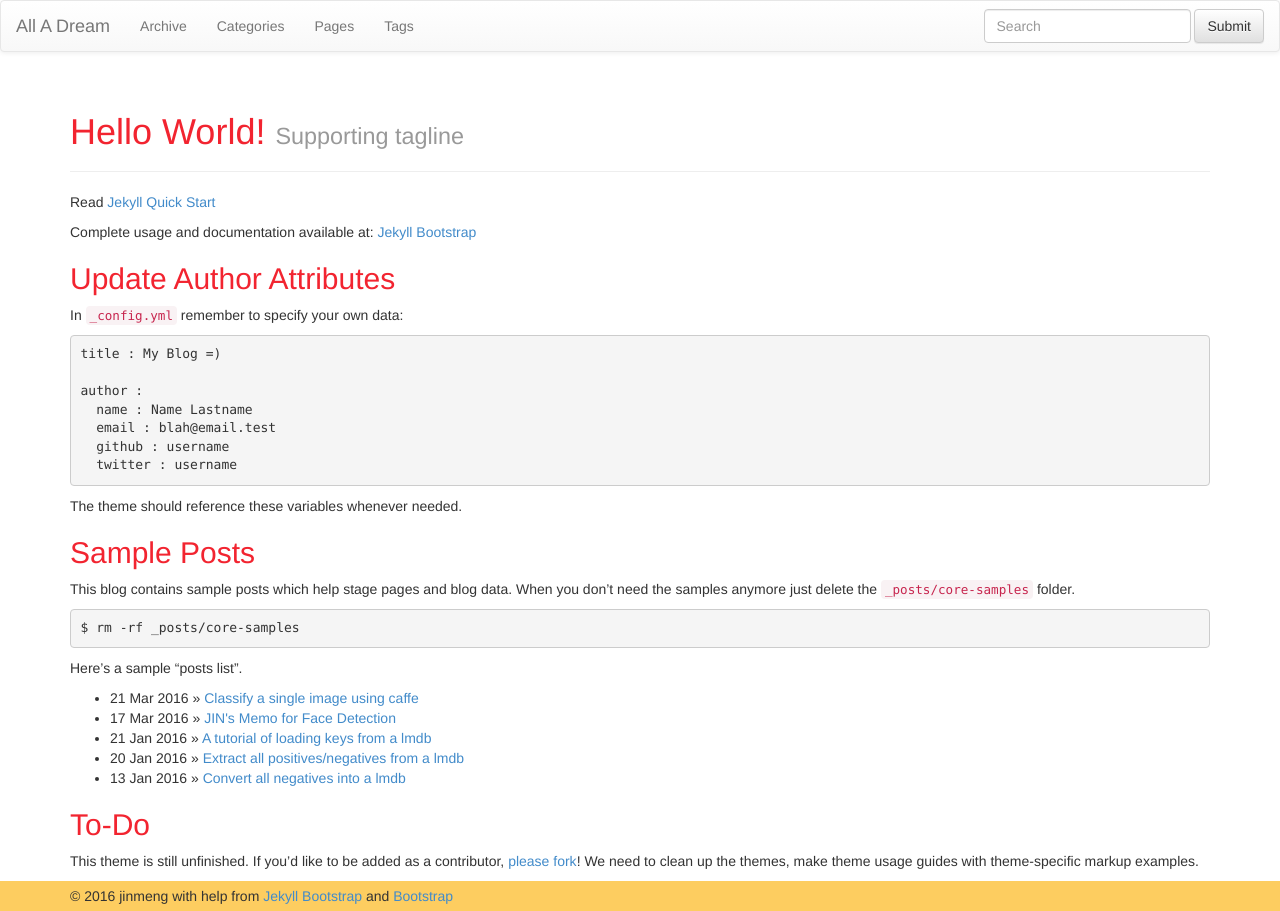
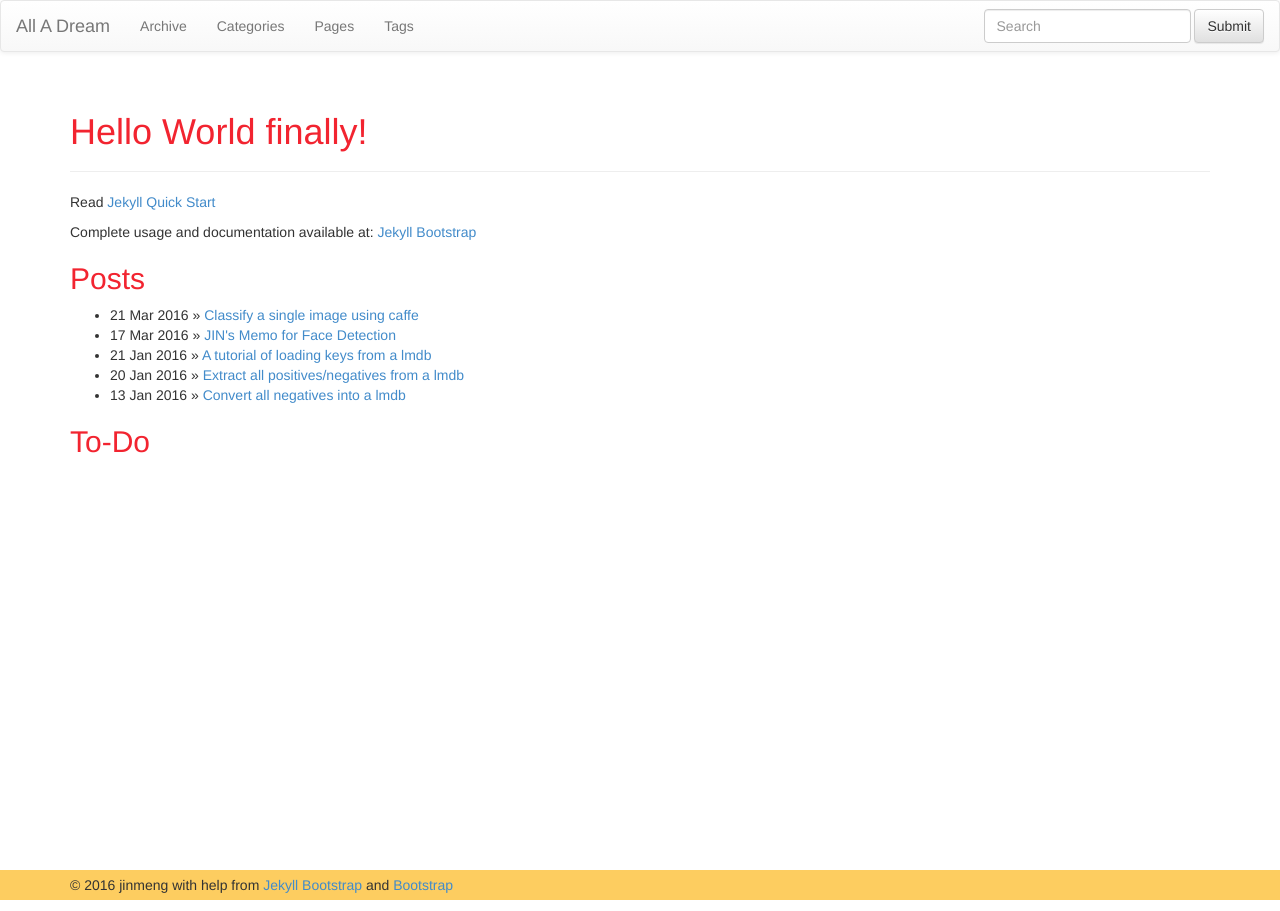
Before and after one commit to jinmeng/jinmeng.github.io, a Jekyll site: the page built from index.md, in a window 1280 px wide. Built offline with Jekyll 4.4.1, drawn with Linux system fonts in a browser that asks for light colours; nearby versions of some CDN libraries.

Commit message:
update index.md

```diff
--- a/_config.yml
+++ b/_config.yml
@@ -3,7 +3,7 @@
 permalink: /:categories/:year/:month/:day/:title
 
 exclude: [".rvmrc", ".rbenv-version", "README.md", "Rakefile", "changelog.md"]
-highlighter: pygments
+highlighter: rouge
 
 # Themes are encouraged to use these universal variables
 # so be sure to set them if your theme uses them.
--- a/_includes/themes/twitter/settings.yml
+++ /dev/null
@@ -1,2 +0,0 @@
-theme :
-  name : twitter
--- a/index.md
+++ b/index.md
@@ -1,7 +1,7 @@
 ---
 layout: page
-title: Hello World!
-tagline: Supporting tagline
+title: Hello World finally!
+
 ---
 {% include JB/setup %}
 
@@ -9,28 +9,9 @@ Read [Jekyll Quick Start](http://jekyllbootstrap.com/usage/jekyll-quick-start.ht
 
 Complete usage and documentation available at: [Jekyll Bootstrap](http://jekyllbootstrap.com)
 
-## Update Author Attributes
 
-In `_config.yml` remember to specify your own data:
 
-    title : My Blog =)
-
-    author :
-      name : Name Lastname
-      email : blah@email.test
-      github : username
-      twitter : username
-
-The theme should reference these variables whenever needed.
-
-## Sample Posts
-
-This blog contains sample posts which help stage pages and blog data.
-When you don't need the samples anymore just delete the `_posts/core-samples` folder.
-
-    $ rm -rf _posts/core-samples
-
-Here's a sample "posts list".
+## Posts
 
 <ul class="posts">
   {% for post in site.posts %}
@@ -39,6 +20,3 @@ Here's a sample "posts list".
 </ul>
 
 ## To-Do
-
-This theme is still unfinished. If you'd like to be added as a contributor, [please fork](http://github.com/plusjade/jekyll-bootstrap)!
-We need to clean up the themes, make theme usage guides with theme-specific markup examples.
```
Also changed, not shown: _includes/themes/twitter/default.html (deleted, +0 -66 lines), _includes/themes/twitter/page.html (deleted, +0 -9 lines), _includes/themes/twitter/post.html (deleted, +0 -49 lines).
